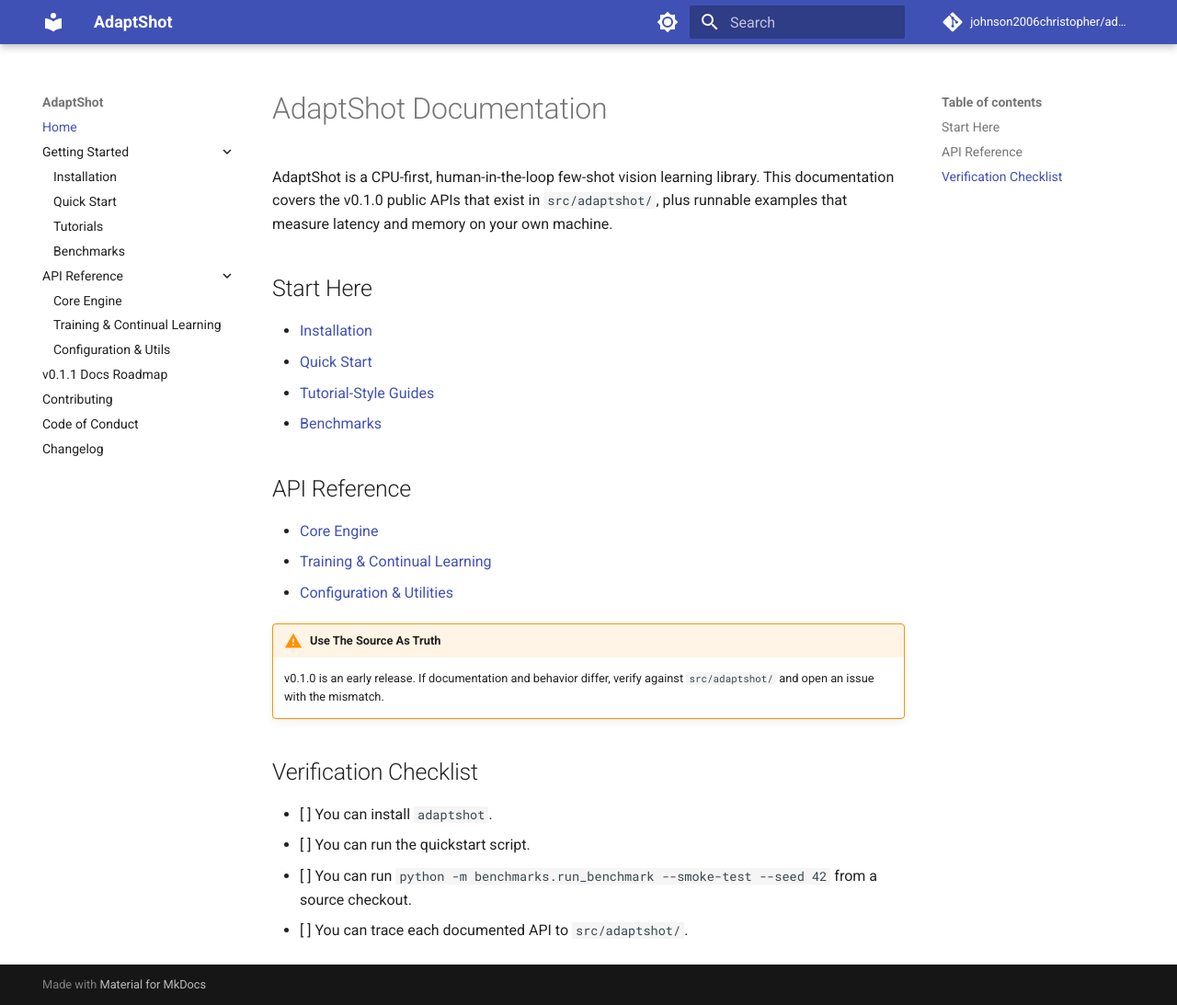
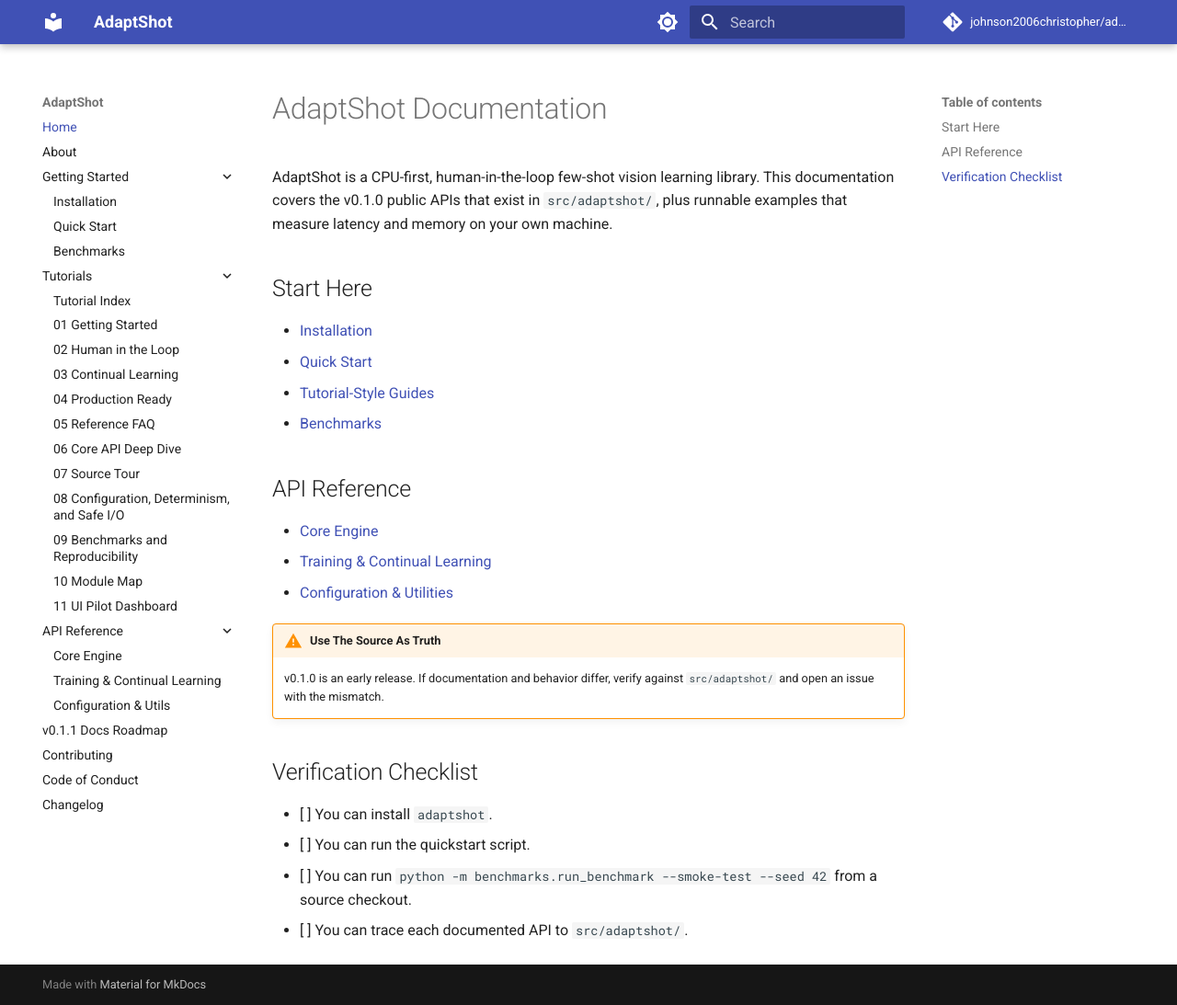
Before and after one commit to johnson2006christopher/adaptshot, an MkDocs documentation site: the page built from docs/index.md, in a window 1280 px wide and 1093 px high. Shown: the whole window at 92% size. Built offline with MkDocs 1.6.1 and Material for MkDocs 9.7.7, drawn with Linux system fonts in a browser that asks for light colours; comment, search, counter and statistics services are not loaded.

Commit message:
docs: update navigation structure in mkdocs.yml to enhance tutorial accessibility

```diff
--- a/mkdocs.yml
+++ b/mkdocs.yml
@@ -54,11 +54,24 @@
 
 nav:
   - Home: index.md
+  - About: about.md
   - Getting Started:
     - Installation: getting-started/installation.md
     - Quick Start: getting-started/quickstart.md
-    - Tutorials: tutorials.md
     - Benchmarks: getting-started/benchmarks.md
+  - Tutorials:
+    - Tutorial Index: tutorials.md
+    - 01 Getting Started: tutorials/01_getting_started.md
+    - 02 Human in the Loop: tutorials/02_human_in_the_loop.md
+    - 03 Continual Learning: tutorials/03_continual_learning.md
+    - 04 Production Ready: tutorials/04_production_ready.md
+    - 05 Reference FAQ: tutorials/05_reference_faq.md
+    - 06 Core API Deep Dive: tutorials/06_core_api_deep_dive.md
+    - 07 Source Tour: tutorials/07_source_tour.md
+    - 08 Configuration, Determinism, and Safe I/O: tutorials/08_configuration_determinism_io.md
+    - 09 Benchmarks and Reproducibility: tutorials/09_benchmarks_and_reproducibility.md
+    - 10 Module Map: tutorials/10_module_map.md
+    - 11 UI Pilot Dashboard: tutorials/11_ui_pilot_dashboard.md
   - API Reference:
     - Core Engine: api/core.md
     - Training & Continual Learning: api/training.md
```
